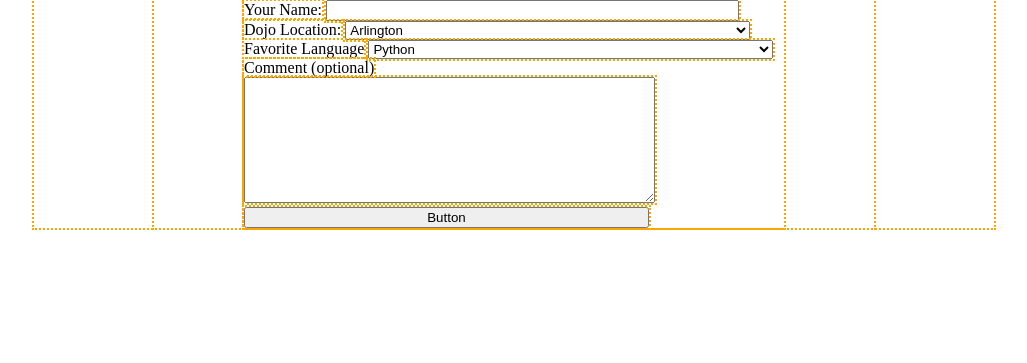
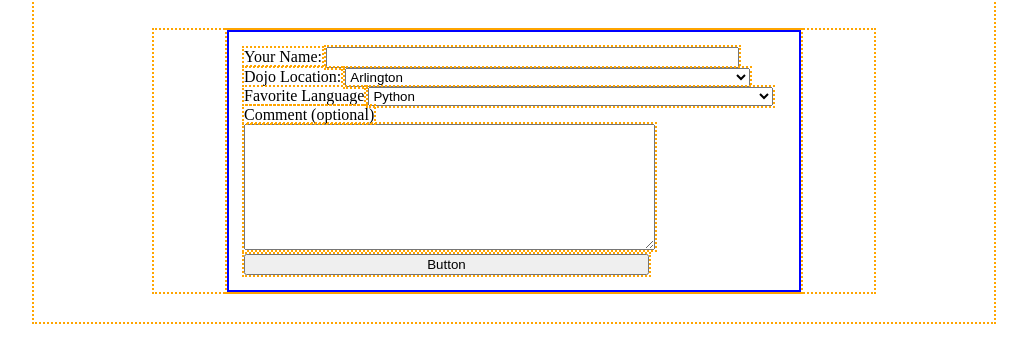
Before and after one commit to JennyWauer/dojo_survey, a Django app: page /dojo_app/ in a window 1280 px wide. Shown: the top 363 px of the page, without its empty margins (126-1153 px from the left). Run offline with Django 3.2, Linux system fonts and the light colour scheme.

Commit message:
add form styling

```diff
--- a/dojo_app/static/style.css
+++ b/dojo_app/static/style.css
@@ -3,3 +3,9 @@
     outline: 2px dotted orange;
     width: 75%;
 }
+
+form {
+    margin: 30px auto;
+    padding: 15px;
+    border: 2px solid blue
+}
```
